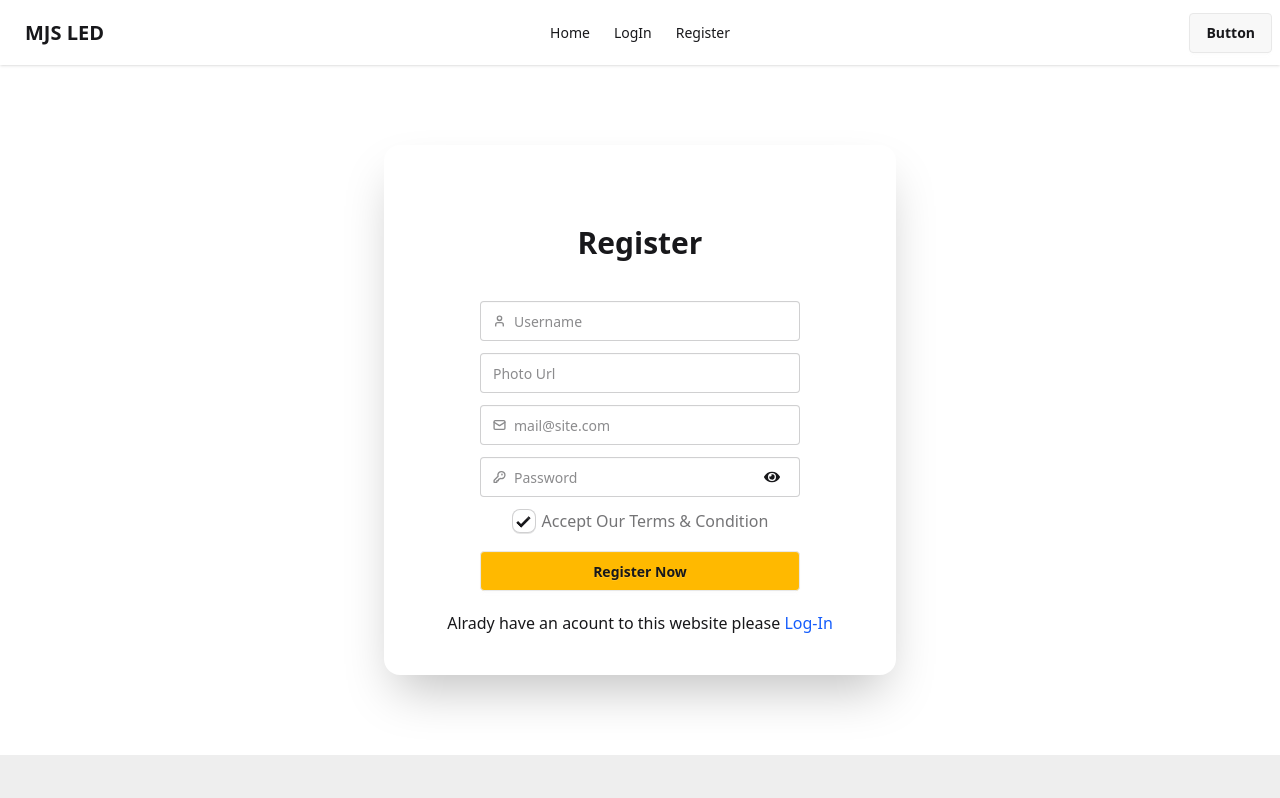
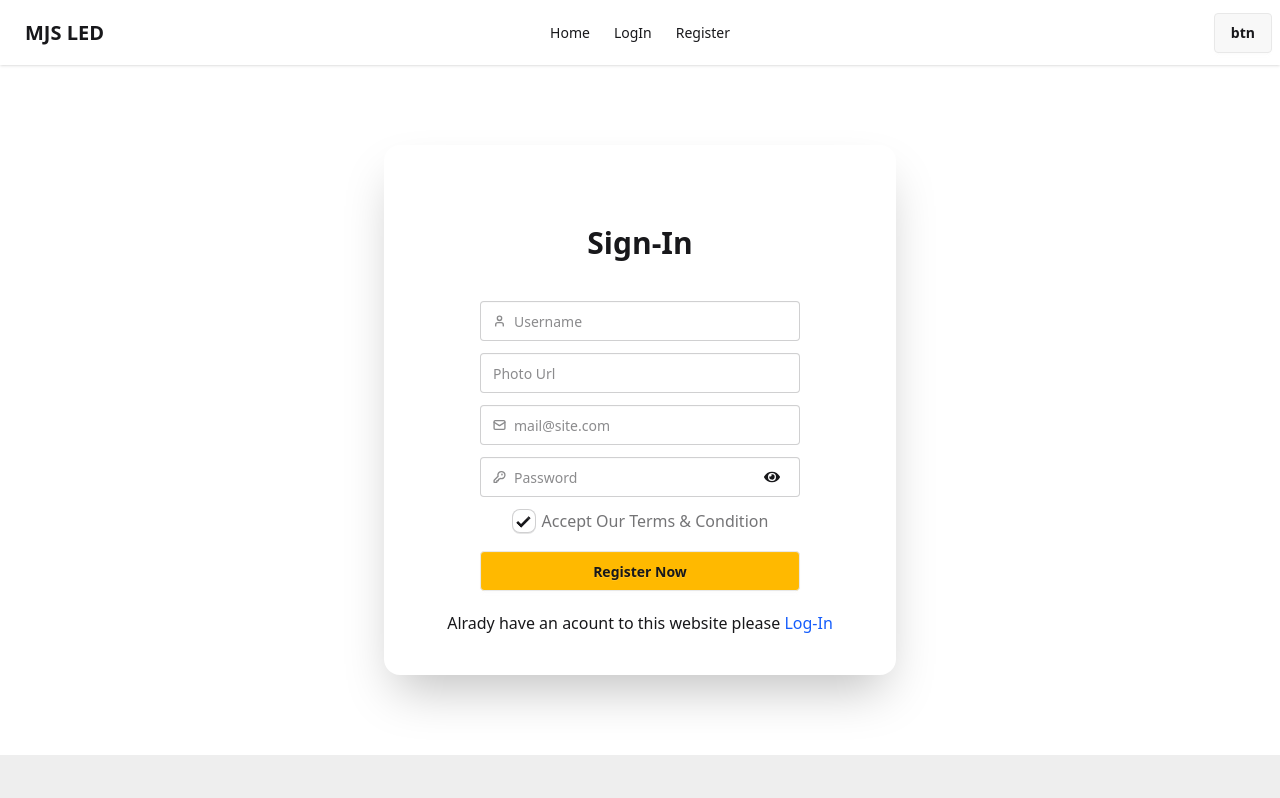
Before and after one commit to sadhin28/email-password-auth, a React (Vite) app: page /register in a window 1280 px wide. Shown: the top 798 px of the page. Built offline with nearby package versions, Linux system fonts and the light colour scheme; no server answers.

Commit message:
add useEffect

```diff
--- a/src/components/Login.jsx
+++ b/src/components/Login.jsx
@@ -1,9 +1,11 @@
 import { sendPasswordResetEmail, signInWithEmailAndPassword } from "firebase/auth";
 import { auth } from "../firebase.init";
-import { useRef, useState } from "react";
+import { useContext, useRef, useState } from "react";
 import { Link } from "react-router-dom";
+import { AuthContext } from "../provider/AuthProvider";
 
 const Login = () => {
+    const {logingUser}=useContext(AuthContext)
     const [success,setsuccess]=useState(false)
     const [loginerrors,setloginerrors]=useState('')
     const emailref=useRef();
@@ -17,15 +19,10 @@ const Login = () => {
     setloginerrors('')
     //login user
 
-    signInWithEmailAndPassword(auth,email,password)
+    logingUser(email,password)
     .then(res=>{
         console.log(res.user)
-
-        if(!res.user.emailVerified){
-            setloginerrors("Plase varify Your Email Address")
-        }else{
-            setsuccess(true)
-        }
+        setsuccess('Loging Successfull')
     })
     .catch(error=>{
         console.log(Error,error.message)
--- a/src/components/Navbar.jsx
+++ b/src/components/Navbar.jsx
@@ -1,7 +1,12 @@
-import React from 'react';
+import React, { useContext } from 'react';
 import { NavLink } from 'react-router-dom';
+import { AuthContext } from '../provider/AuthProvider';
 
 const Navbar = () => {
+
+  const authinfo = useContext(AuthContext)
+  console.log(authinfo)
+
     const links =
     <>
       <li><NavLink to='/'>Home</NavLink></li>
@@ -30,7 +35,7 @@ const Navbar = () => {
     </ul>
   </div>
   <div className="navbar-end">
-    <a className="btn">Button</a>
+    <a className="btn">btn</a>
   </div>
 </div>
     );
--- /dev/null
+++ b/src/components/SignIn.jsx
@@ -0,0 +1,154 @@
+import { useContext, useState } from "react";
+import { FaEye } from "react-icons/fa";
+import { FaEyeSlash } from "react-icons/fa";
+import { AuthContext } from "../provider/AuthProvider";
+import { updateProfile } from "firebase/auth";
+import { auth } from "../firebase.init";
+import { Link } from "react-router-dom";
+const SignIn = () => {
+      const [showPassword, setShowPassword] = useState(false)
+      const {createUser}=useContext(AuthContext)
+      const handleRegister=(event)=>{
+        event.preventDefault()
+         const email = (event.target.email.value)
+        const password = (event.target.password.value)
+        const name=event.target.name.value
+        const photo=event.target.photo.value
+        const terms = (event.target.term.checked)
+
+        createUser(email,password,name,photo)
+        .then(res=>{
+            console.log(res.user)
+
+            //updateuser
+            const profile={
+                                displayName:name,
+                                photoURL:photo
+                            }
+                            updateProfile(auth.currentUser,profile)
+                            .then(res=>{
+                                console.log('user Profile Update')
+                            })
+                            .catch(error=>{
+                                console.log('User profile Update error')
+                            })
+        })
+        .catch(error=>{
+            console.log('Error',error.message)
+        })
+
+    }
+      return (
+        <div>
+                   <div className="text-center  py-10 rounded-2xl shadow-2xl max-w-lg mx-auto my-20">
+                       <h1 className="my-10 text-3xl font-bold ">Sign-In</h1>
+                       <form onSubmit={handleRegister} className="grid gap-3 mb-5">
+                           <div>
+                               <label className="input validator">
+                                   <svg className="h-[1em] opacity-50" xmlns="http://www.w3.org/2000/svg" viewBox="0 0 24 24">
+                                       <g
+                                           strokeLinejoin="round"
+                                           strokeLinecap="round"
+                                           strokeWidth="2.5"
+                                           fill="none"
+                                           stroke="currentColor"
+                                       >
+                                           <path d="M19 21v-2a4 4 0 0 0-4-4H9a4 4 0 0 0-4 4v2"></path>
+                                           <circle cx="12" cy="7" r="4"></circle>
+                                       </g>
+                                   </svg>
+                                   <input
+                                       type="text"
+                                       required
+                                       name='name'
+                                       placeholder="Username"
+
+                                   />
+                               </label>
+
+                           </div>
+                           <div>
+                               <label className="input validator">
+                                   <input
+                                       type="text"
+                                       required
+                                       name='photo'
+                                       placeholder="Photo Url"
+
+                                   />
+                               </label>
+
+                           </div>
+
+                           <div>
+                               <label className="input validator">
+                                   <svg className="h-[1em] opacity-50" xmlns="http://www.w3.org/2000/svg" viewBox="0 0 24 24">
+                                       <g
+                                           strokeLinejoin="round"
+                                           strokeLinecap="round"
+                                           strokeWidth="2.5"
+                                           fill="none"
+                                           stroke="currentColor"
+                                       >
+                                           <rect width="20" height="16" x="2" y="4" rx="2"></rect>
+                                           <path d="m22 7-8.97 5.7a1.94 1.94 0 0 1-2.06 0L2 7"></path>
+                                       </g>
+                                   </svg>
+                                   <input name='email' type="email" placeholder="mail@site.com" required />
+                               </label>
+                               <div className="validator-hint hidden">Enter valid email address</div>
+
+                           </div>
+                           <div className='relative'>
+                               <p onClick={() => setShowPassword(!showPassword)} className=' absolute hover:cursor-pointer left-95 z-40 top-3 '>{showPassword ? <FaEyeSlash /> : <FaEye />}</p>
+                               <label className="input validator">
+                                   <svg className="h-[1em] opacity-50" xmlns="http://www.w3.org/2000/svg" viewBox="0 0 24 24">
+                                       <g
+                                           strokeLinejoin="round"
+                                           strokeLinecap="round"
+                                           strokeWidth="2.5"
+                                           fill="none"
+                                           stroke="currentColor"
+                                       >
+                                           <path
+                                               d="M2.586 17.414A2 2 0 0 0 2 18.828V21a1 1 0 0 0 1 1h3a1 1 0 0 0 1-1v-1a1 1 0 0 1 1-1h1a1 1 0 0 0 1-1v-1a1 1 0 0 1 1-1h.172a2 2 0 0 0 1.414-.586l.814-.814a6.5 6.5 0 1 0-4-4z"
+                                           ></path>
+                                           <circle cx="16.5" cy="7.5" r=".5" fill="currentColor"></circle>
+                                       </g>
+                                   </svg>
+                                   <input
+                                       name="password"
+                                       type={showPassword ? 'text' : 'password'}
+                                       required
+                                       placeholder="Password"
+                                       minlength="8"
+                                       pattern="(?=.*\d)(?=.*[a-z])(?=.*[A-Z]).{8,}"
+                                       title="Must be more than 8 characters, including number, lowercase letter, uppercase letter"
+                                   />
+                               </label>
+
+                               <p className="validator-hint hidden">
+                                   Must be more than 8 characters, including
+                                   <br />At least one number <br />At least one lowercase letter <br />At least one uppercase letter
+                               </p>
+                           </div>
+                           <div>
+                               <label className="label">
+                                   <input name='term'
+                                       type="checkbox" defaultChecked className="checkbox" />
+                                   Accept Our Terms & Condition
+                               </label>
+                           </div>
+                           <div>
+                               <button className="btn w-80 bg-amber-400">Register Now</button>
+                           </div>
+                       </form>
+                               <p>Alrady have an acount to this website please <Link to='/login' className=" text-blue-600 hover:underline">Log-In</Link></p>
+
+                   </div>
+
+               </div>
+    );
+};
+
+export default SignIn;
--- a/src/main.jsx
+++ b/src/main.jsx
@@ -11,6 +11,7 @@ import Home from './components/Home.jsx';
 import Login from './components/Login.jsx';
 import Register from './components/Register.jsx';
 import AuthProvider from './provider/AuthProvider.jsx';
+import SignIn from './components/SignIn.jsx';
 
 const router = createBrowserRouter([
   {
@@ -27,7 +28,7 @@ const router = createBrowserRouter([
       },
       {
         path:'register',
-        element:<Register></Register>
+        element:<SignIn></SignIn>
       }
     ]
   },
--- a/src/provider/AuthProvider.jsx
+++ b/src/provider/AuthProvider.jsx
@@ -1,9 +1,34 @@
-import { createContext } from "react";
+import { createUserWithEmailAndPassword, onAuthStateChanged, signInWithEmailAndPassword } from "firebase/auth";
+import { createContext, useEffect, useState } from "react";
+import { auth } from "../firebase.init";
+export const AuthContext = createContext(null)
 
-const AuthContext = createContext(null)
 const AuthProvider = ({children}) => {
+    const [user,setUser]=useState(null)
+    //create user
+   const createUser = (email,password,name,photo)=>{
+    return createUserWithEmailAndPassword(auth,email,password,name,photo)
+   }
+   //login user
+   const logingUser=(email,password)=>{
+    return signInWithEmailAndPassword(auth,email,password)
+   }
+   //set observer
+   useEffect(()=>{
+     onAuthStateChanged(auth,currentUser=>{
+    if(currentUser){
+        console.log('current user',currentUser)
+        setUser(currentUser)
+    }else{
+        console.log('No user login')
+        setUser(null)
+    }
+   })
+   },[])
     const authinfo={
-        name:'Taosif'
+        createUser,
+        logingUser,
+        user
     }
     return (
        <AuthContext.Provider value={authinfo}>
```
